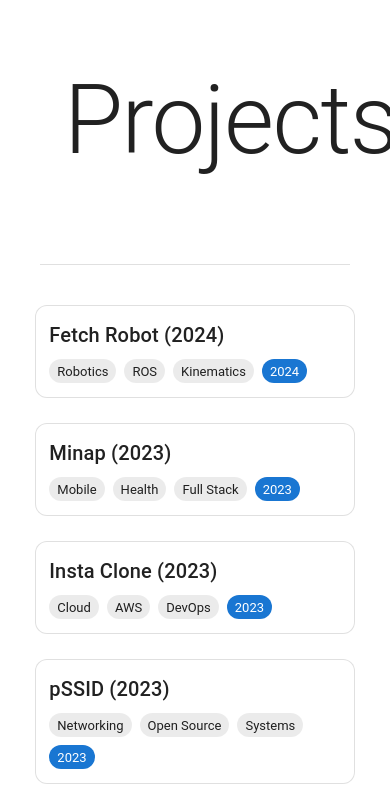
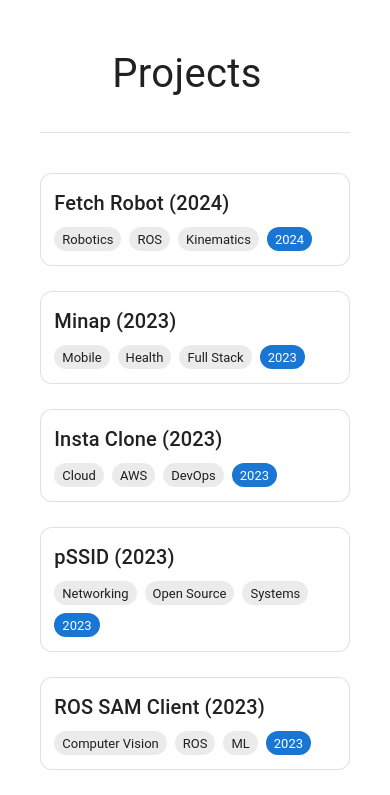
Before and after one commit to maxliu2001/m.portfolio, a Next.js app: page /project in a window 390 px wide. Shown: the top 795 px of the page. Built offline with nearby package versions, Linux system fonts and the light colour scheme.

Commit message:
fix dynamic header

```diff
--- a/src/pages/about.js
+++ b/src/pages/about.js
@@ -54,7 +54,6 @@ export default function AboutPage({
             <Grid xs={12}>
               <Typography
                 component="h1"
-                variant="h1"
                 sx={{ textAlign: "center", mb: { xs: 1, md: 2 } }}
               >
                 {title}
--- a/src/pages/project.js
+++ b/src/pages/project.js
@@ -138,23 +138,22 @@ export default function ProjectsPage() {
           whileInView="visible"
           viewport={{ once: false, amount: 0.8 }}
         >
+          <motion.section variants={enterAnimation}>
             <Grid
               container
-            spacing={{ xs: 2, md: 3 }}
+              spacing={{ xs: 2, md: 2 }}
               className={styles.projectheader}
-            padding={5}
+              padding={1}
               >
                 <Grid xs={12}>
                   <Typography
                       component="h1"
-                    variant="h1"
-                    sx={{ textAlign: "center", mb: { xs: 1, md: 2 } }}
+                      sx={{ textAlign: "center", mb: { xs: 1, md: 1 } }}
                   >
                       Projects
                   </Typography>
                 </Grid>
               </Grid>
-            <motion.section variants={enterAnimation}>
             </motion.section>
         </motion.div>
 
--- a/src/styles/Home.module.css
+++ b/src/styles/Home.module.css
@@ -38,11 +38,6 @@
   border: 2px solid rgb(var(--about-card-border)) !important;
 }
 
-.aboutheader {
-  font-size: 6rem;
-  text-align: center;
-}
-
 .aboutavatar {
   margin-bottom: 1vh;
 }
@@ -71,8 +66,10 @@
   padding-top: 5vh;
 }
 
-.projectheader {
+/* Apply to actual headings: About/Projects have class on container */
+.aboutheader h1, .projectheader h1, .contactheader h1{
   font-size: 5rem;
+  text-align: center;
 }
 
 .grid {
@@ -138,11 +135,6 @@
   padding-top: 10vh;
 }
 
-.contactheader {
-  font-size: 5rem;
-  text-align: center;
-}
-
 .footer {
   width: 100vw;
   min-height: 100%;
@@ -197,13 +189,21 @@
   .grid {
     grid-template-columns: 1fr;
     margin-bottom: 120px;
-    max-width: 320px;
+    max-width: 100%;
+    width: 100%;
     text-align: center;
     gap: 3vh;
   }
 
   .card {
-    padding: 1rem 2.5rem;
+    padding: 1rem 1rem;
+  }
+
+  .aboutheader h1, .projectheader h1, .contactheader h1{
+    font-size: 2.5rem;
+    text-align: center;
+    line-height: 1.1;
+    max-width: 100%;
   }
 
   .card h2 {
@@ -211,17 +211,13 @@
   }
 
   .aboutsection {
-    padding-top: 10vh;
+    padding-top: 5vh;
   }
 
-  .aboutheader {
-    font-size: 5rem;
-    text-align: center;
-  }
+
 
   .aboutavatar {
-    margin-left: 5vw;
-    margin-bottom: 0vh;
+    margin: 2vw;
   }
 }
 
@@ -240,17 +236,12 @@
     margin: 0;
   }
 
-  .aboutheader {
-    font-size: 2rem;
-    text-align: 'center';
+  .projectsection {
+    padding-top: 10vh;
   }
 
-  .projectsection {
-    justify-content: center;
+  .aboutheader h1, .projectheader h1, .contactheader h1{
+    font-size: 3rem;
+    text-align: center;
   }
-
-  .projectheader {
-    font-size: 2rem;
-    text-align: 'center';
 }
-}
--- a/src/styles/NavBar.module.css
+++ b/src/styles/NavBar.module.css
@@ -27,7 +27,7 @@
         padding: 5vh;
         flex-direction: row;
         justify-content: space-around;
-        gap: 1em;
+        gap: 0.5em;
     }
 }
 
@@ -35,7 +35,7 @@
 @media (max-width: 700px) {
     .navbar {
         padding: 1rem;
-        font-size: 0.875rem;
+        font-size: 1.5rem;
         flex-direction: row;
         justify-content: space-between;
         align-items: center;
```
Also changed, not shown: src/pages/index.js (+7 -1 lines). Lines whose indentation alone changed are shown as unchanged.
